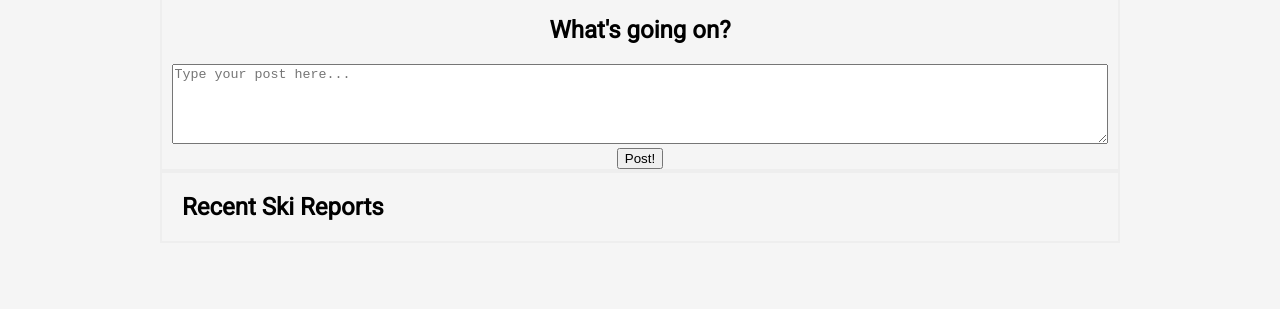
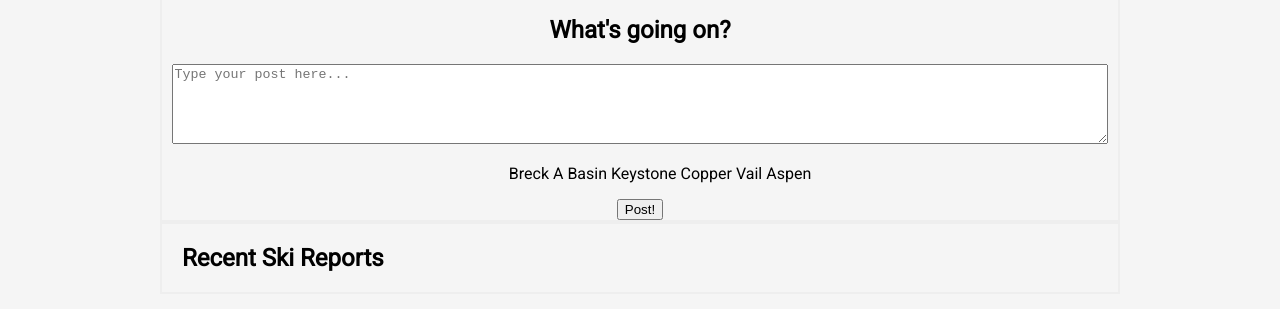
Before and after one commit to Myxomatosis/FWD-Project-3, a plain HTML site: page index.html in a window 1280 px wide. Shown: the part 117-426 px from the top of the page. Drawn offline with nearby package versions, Linux system fonts and the light colour scheme.

Commit message:
add tagging

```diff
--- a/css/project3-style.css
+++ b/css/project3-style.css
@@ -51,7 +51,9 @@ li {
   display: inline;
 }
 
-
+.tags li {
+  display: inline-block;
+}
 
 
 
--- a/index.html
+++ b/index.html
@@ -25,6 +25,16 @@
           <h2>What's going on?</h2>
           <div class='textboxContainer'>
             <textarea class='compose textbox' v-model='newPostText' placeholder="Type your post here..."></textarea>
+            <div class='tags'>
+              <ul>
+                <li>Breck</li>
+                <li>A Basin</li>
+                <li>Keystone</li>
+                <li>Copper</li>
+                <li>Vail</li>
+                <li>Aspen</li>
+              </ul>
+            </div>
           </div>
           <button @click='submitPost()'>Post!</button>
         </div>
--- a/js/project3-main.js
+++ b/js/project3-main.js
@@ -49,6 +49,10 @@ new Vue({
   computed: {
     revPosts(){
       return this.posts.slice().reverse();
+    },
+
+    filterPosts(){
+
     }
   },
 
```
